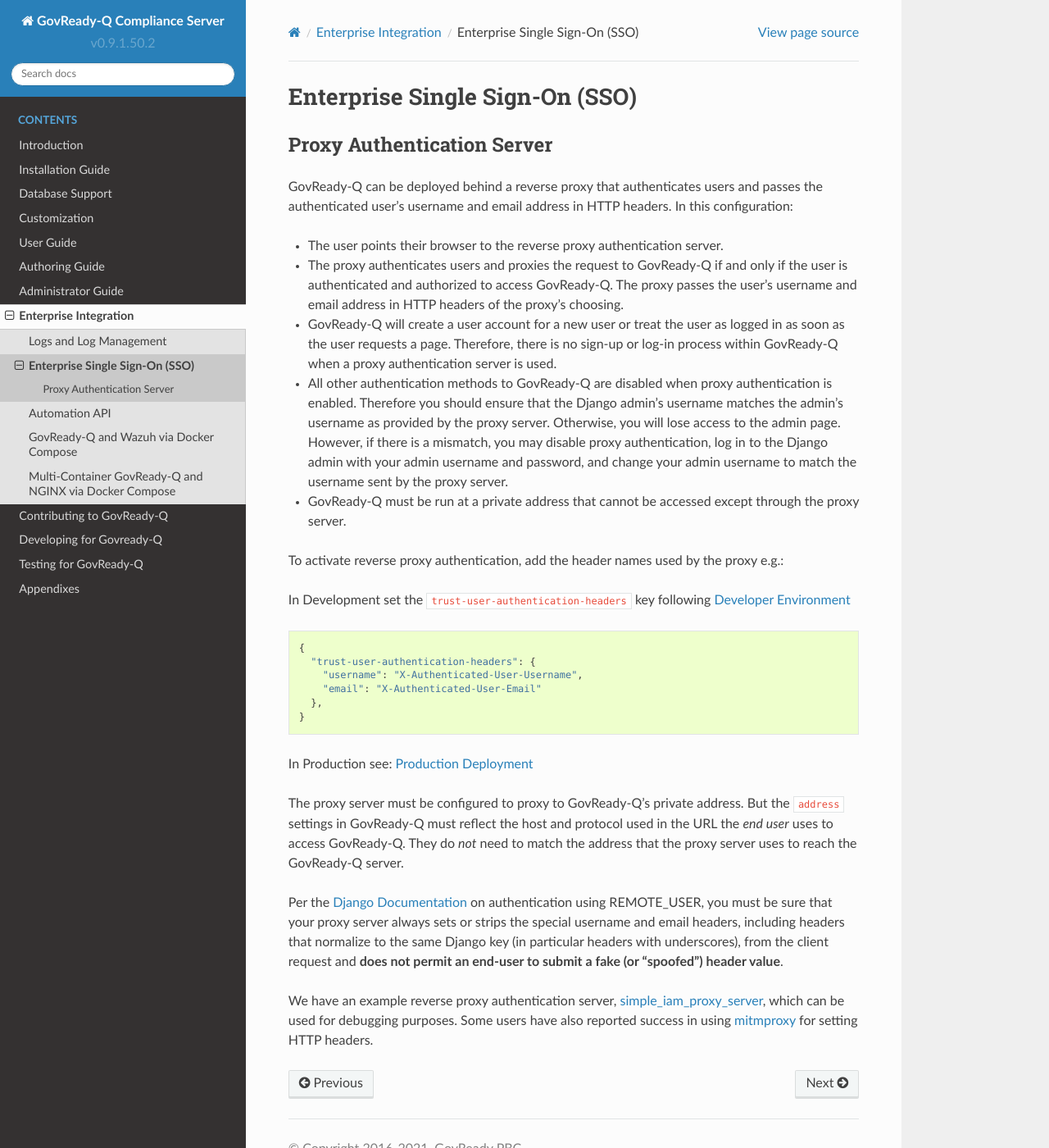
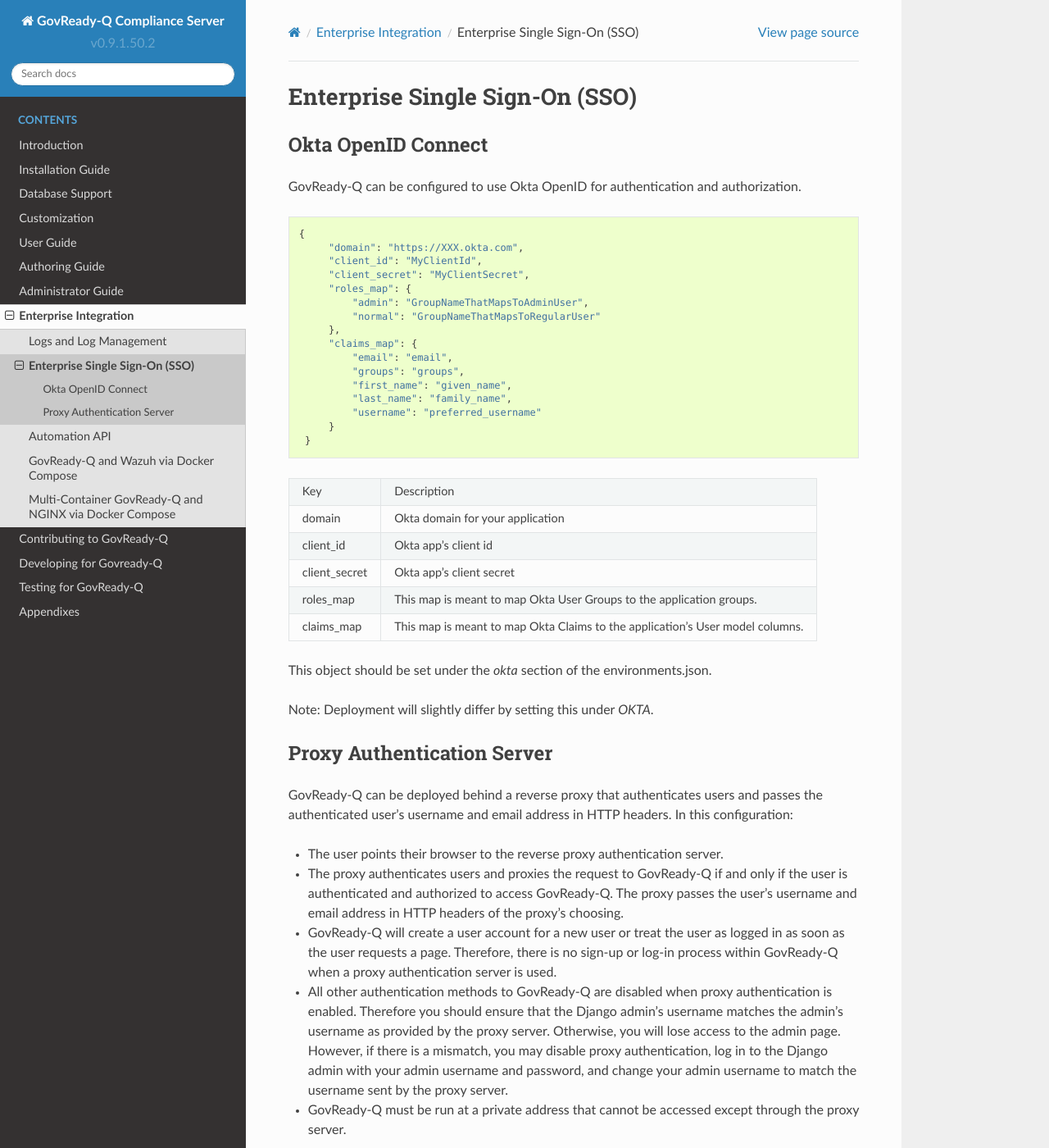
Before and after one commit to GovReady/govready-q-docs, a Sphinx documentation site: the page built from source/enterprise-integration/enterprise-single-sign-on-sso.rst, in a window 1280 px wide and 1400 px high. Shown: the whole window at 82% size. Built offline with Sphinx 7.4.7 and the Read the Docs theme 2.0.0, drawn with Linux system fonts in a browser that asks for light colours.

Commit message:
Added documentation for sso-okta

```diff
--- a/source/enterprise-integration/enterprise-single-sign-on-sso.rst
+++ b/source/enterprise-integration/enterprise-single-sign-on-sso.rst
@@ -4,6 +4,51 @@
 
 Enterprise Single Sign-On (SSO)
 -------------------------------
+
+.. _Okta OpenID Connect:
+
+Okta OpenID Connect
+~~~~~~~~~~~~~~~~~~~~~~~~~~~
+
+GovReady-Q can be configured to use Okta OpenID for authentication and authorization.
+
+::
+
+
+   {
+        "domain": "https://XXX.okta.com",
+        "client_id": "MyClientId",
+        "client_secret": "MyClientSecret",
+        "roles_map": {
+            "admin": "GroupNameThatMapsToAdminUser",
+            "normal": "GroupNameThatMapsToRegularUser"
+        },
+        "claims_map": {
+            "email": "email",
+            "groups": "groups",
+            "first_name": "given_name",
+            "last_name": "family_name",
+            "username": "preferred_username"
+        }
+    }
+
++---------------+-------------------------------------------------------------------------------+
+| Key           | Description                                                                   |
++---------------+-------------------------------------------------------------------------------+
+| domain        | Okta domain for your application                                              |
++---------------+-------------------------------------------------------------------------------+
+| client_id     | Okta app's client id                                                          |
++---------------+-------------------------------------------------------------------------------+
+| client_secret | Okta app's client secret                                                      |
++---------------+-------------------------------------------------------------------------------+
+| roles_map     | This map is meant to map Okta User Groups to the application groups.          |
++---------------+-------------------------------------------------------------------------------+
+| claims_map    | This map is meant to map Okta Claims to the application's User model columns. |
++---------------+-------------------------------------------------------------------------------+
+
+This object should be set under the `okta` section of the environments.json.
+
+Note: Deployment will slightly differ by setting this under `OKTA`.
 
 .. _Proxy Authentication Server:
 
--- a/source/installation/development/index.rst
+++ b/source/installation/development/index.rst
@@ -118,7 +118,10 @@
      - Object
      - {}
      - Used to activate reverse proxy authentication. See :ref:`Proxy Authentication Server`.
-
+   * - ``okta``
+     - Object
+     - {}
+     - Used to enable Okta SSO. See :ref:`Okta OpenID Connect`.
 
 
 
```
